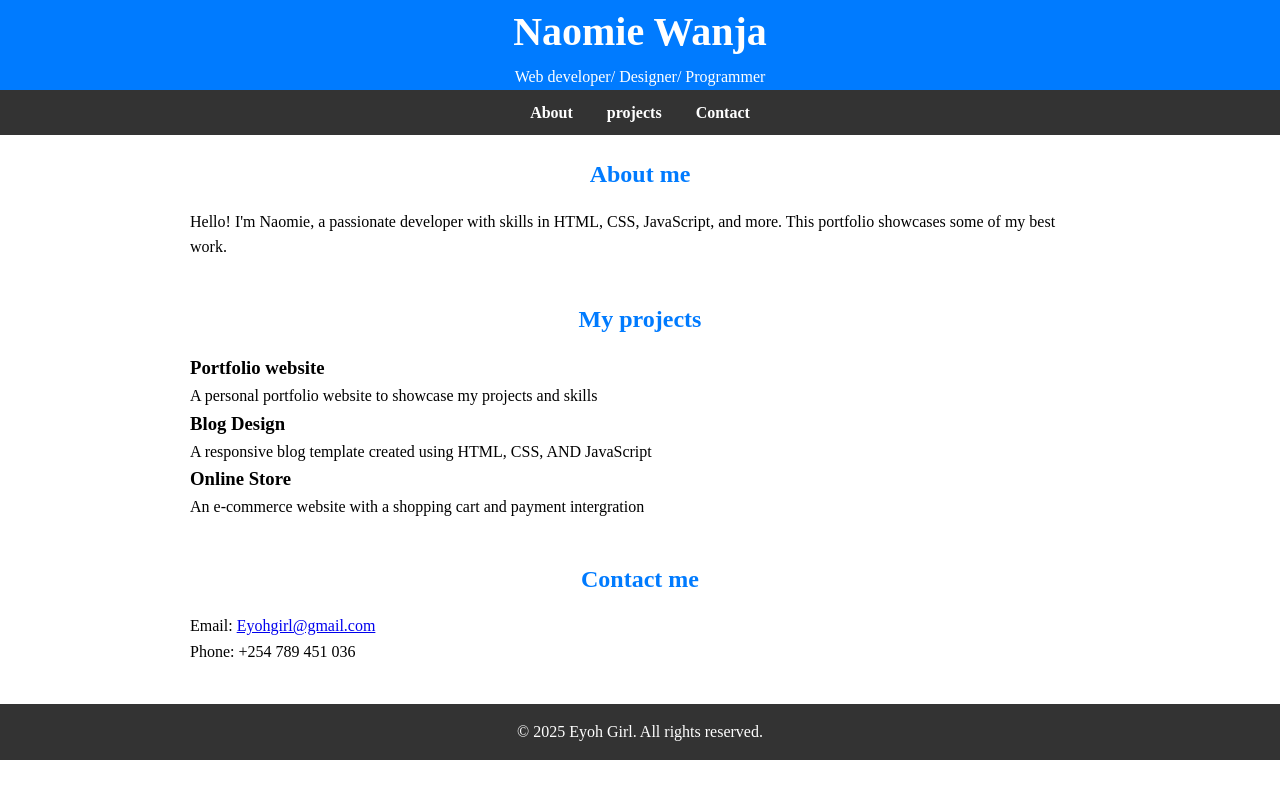
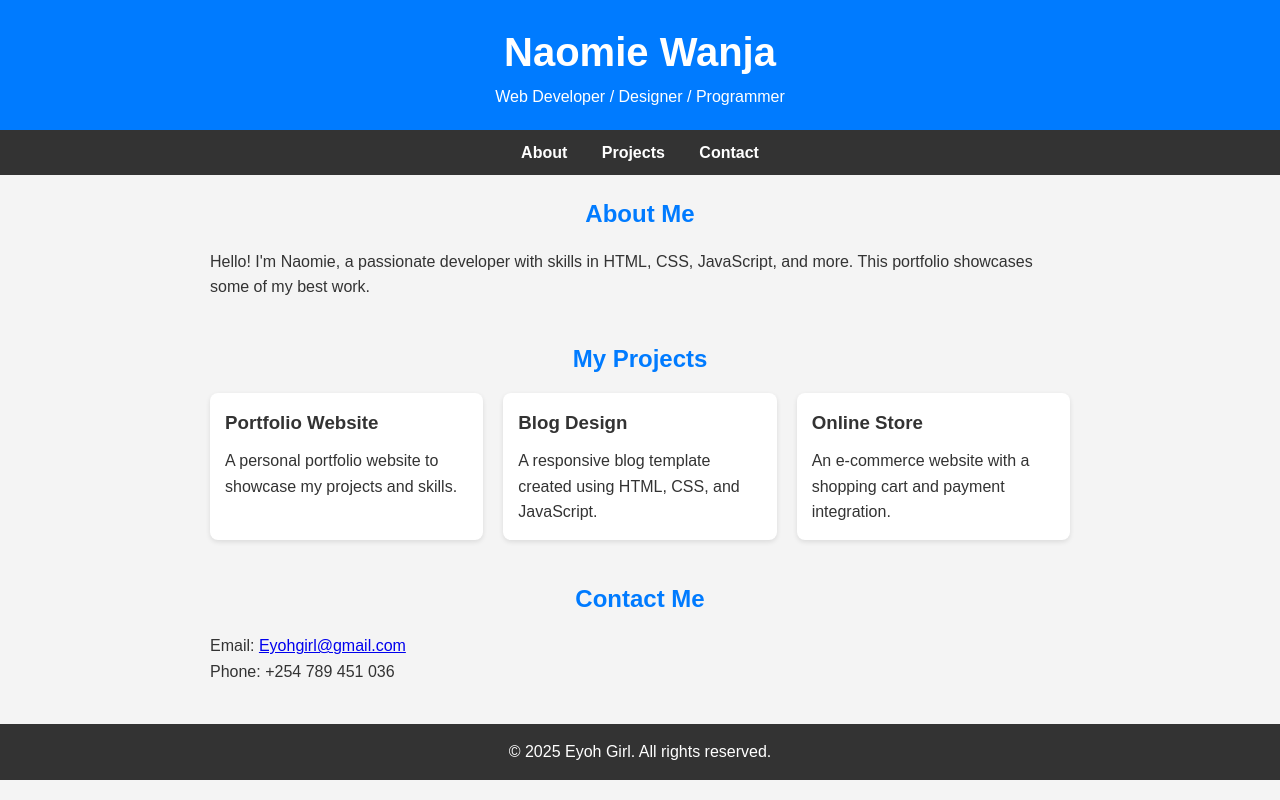
Before and after one commit to Eyohgirl/Portfolio-website, a plain HTML site: page Index.html in a window 1280 px wide. Drawn offline with Linux system fonts and the light colour scheme.

Commit message:
Update Index.html

```diff
--- a/Index.html
+++ b/Index.html
@@ -1,28 +1,25 @@
 <!DOCTYPE html>
 <html lang="en">
 <head>
-        <meta charset = "UTF - 8">
-        <meta name = "viewport"
-        content = "width = device - width, initial - scale = 1.0">
-        <title>
-            My Portfolio
-         </title>
+    <meta charset="UTF-8">
+    <meta name="viewport" content="width=device-width, initial-scale=1.0">
+    <title>My Portfolio</title>
     <style>
         * {
             margin: 0;
             padding: 0;
-                box-sizing: 0;  border-box
-                font-family: Arial, sans=serif;
+            box-sizing: border-box;
+            font-family: Arial, sans-serif;
         }
-            body{
-                background: #f4f4f4
+        body {
+            background: #f4f4f4;
             color: #333;
             line-height: 1.6;
         }
         header {
             background: #007BFF;
             color: #fff;
-                padding: 20px o;
+            padding: 20px 0;
             text-align: center;
         }
         header h1 {
@@ -40,7 +37,7 @@
         nav a {
             color: #fff;
             margin: 0 15px;
-                text-decoration: navy;
+            text-decoration: none;
             font-weight: bold;
         }
         nav a:hover {
@@ -56,20 +53,18 @@
             margin-bottom: 15px;
             color: #007BFF;
         }
-            projects {
+        .projects {
             display: grid;
-                grid-template-columns:auto
-                repeat(auto-fit, minmax(250px, 1fr));
+            grid-template-columns: repeat(auto-fit, minmax(250px, 1fr));
             gap: 20px;
         }
-            project {
+        .project {
             background: #fff;
             padding: 15px;
             border-radius: 8px;
-                box-shadow: 0 2px 5px
-                rgba(0,0,0,0.1);
+            box-shadow: 0 2px 5px rgba(0,0,0,0.1);
         }
-            project h3 {
+        .project h3 {
             margin-bottom: 10px;
         }
         footer {
@@ -79,50 +74,45 @@
             padding: 15px 0;
             margin-top: 20px;
         }
-
     </style>
 </head>
 <body>
     <header>
-            <h1>
-                Naomie Wanja </h1>
-                <p> Web developer/ Designer/ Programmer</p>
+        <h1>Naomie Wanja</h1>
+        <p>Web Developer / Designer / Programmer</p>
     </header>
     <nav>
         <a href="#about">About</a>
-            <a href="#projects">projects</a>
+        <a href="#projects">Projects</a>
         <a href="#contact">Contact</a>
     </nav>
 
     <section id="about">
-            <h2> About me</h2>
-            <p> Hello! I'm Naomie, a passionate developer with skills in HTML, CSS,
-                JavaScript, and more. This portfolio showcases some of my best work.
-            </p>
+        <h2>About Me</h2>
+        <p>Hello! I'm Naomie, a passionate developer with skills in HTML, CSS, JavaScript, and more. This portfolio showcases some of my best work.</p>
     </section>
 
     <section id="projects">
-            <h2> My projects</h2>
+        <h2>My Projects</h2>
         <div class="projects">
             <div class="project">
-                    <h3> Portfolio website</h3>
-                    <p> A personal portfolio website to showcase my projects and skills</p>
+                <h3>Portfolio Website</h3>
+                <p>A personal portfolio website to showcase my projects and skills.</p>
             </div>
             <div class="project">
                 <h3>Blog Design</h3>
-                <p> A responsive blog template created using HTML, CSS, AND JavaScript</p>
+                <p>A responsive blog template created using HTML, CSS, and JavaScript.</p>
             </div>
             <div class="project">
                 <h3>Online Store</h3>
-                <p>An e-commerce website with a shopping cart and payment intergration</p>
+                <p>An e-commerce website with a shopping cart and payment integration.</p>
             </div>
         </div>
     </section>
 
-            <section id="Contact">
-                <h2>Contact me</h2>
-                <p> Email: <a
-                href="mailto: Eyohgirl@gmail.com">Eyohgirl@gmail.com</a></p>
+    <section id="contact">
+        <h2>Contact Me</h2>
+        <p>Email: <a href="mailto:Eyohgirl@gmail.com">Eyohgirl@gmail.com</a></p>
         <p>Phone: +254 789 451 036</p>
     </section>
 
```
Lines whose indentation alone changed are shown as unchanged.
